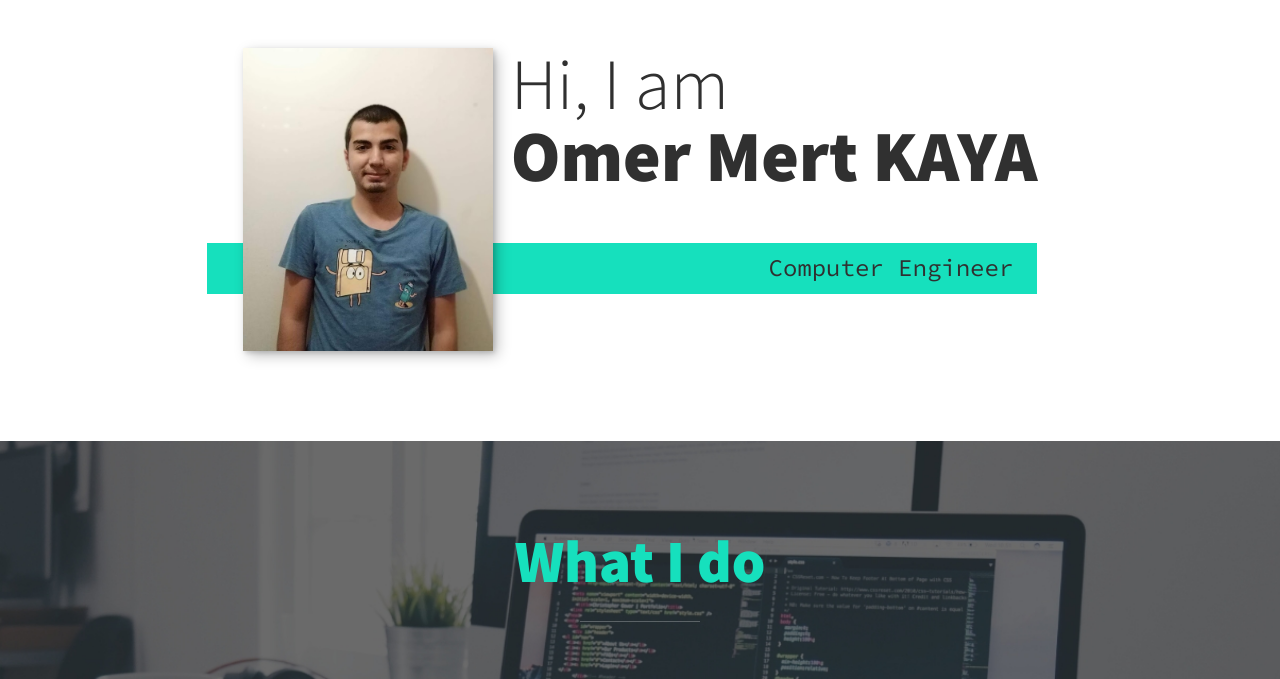
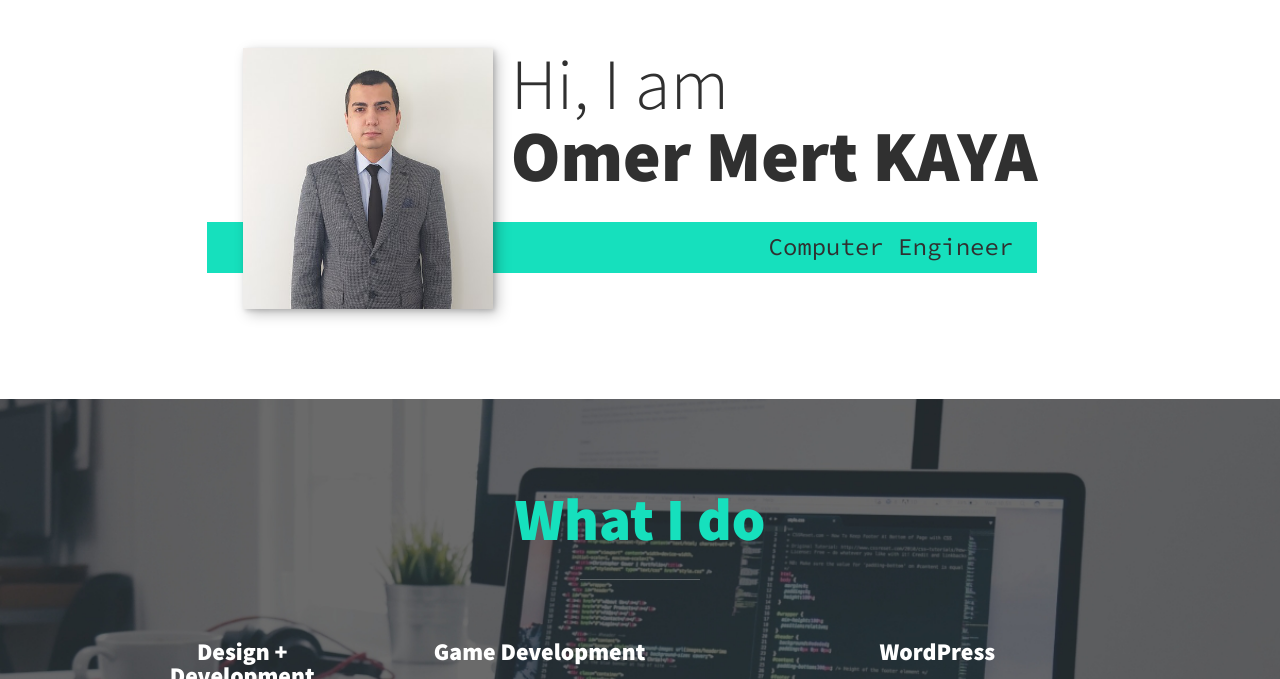
Before and after one commit to omermertkaya/portfolio, a plain HTML site: page index.html in a window 1280 px wide. Shown: the part 42-721 px from the top of the page. Drawn offline with nearby package versions, Linux system fonts and the light colour scheme.

Commit message:
update
update

```diff
--- a/index.html
+++ b/index.html
@@ -39,7 +39,7 @@
         Hi, I am <strong>Omer Mert KAYA</strong>
     </h1>
     <p class="section__subtitle section__subtitle--intro">Computer Engineer</p>
-    <img src="img/om-mer-01.jpg" alt="a picture of Omer Mert KAYA smiling" class="intro__img">
+    <img src="img/cvfoto.png" alt="a picture of Omer Mert KAYA smiling" class="intro__img">
 </section>
 
 
```
Also changed, not shown: img/cvfoto.png (added).
